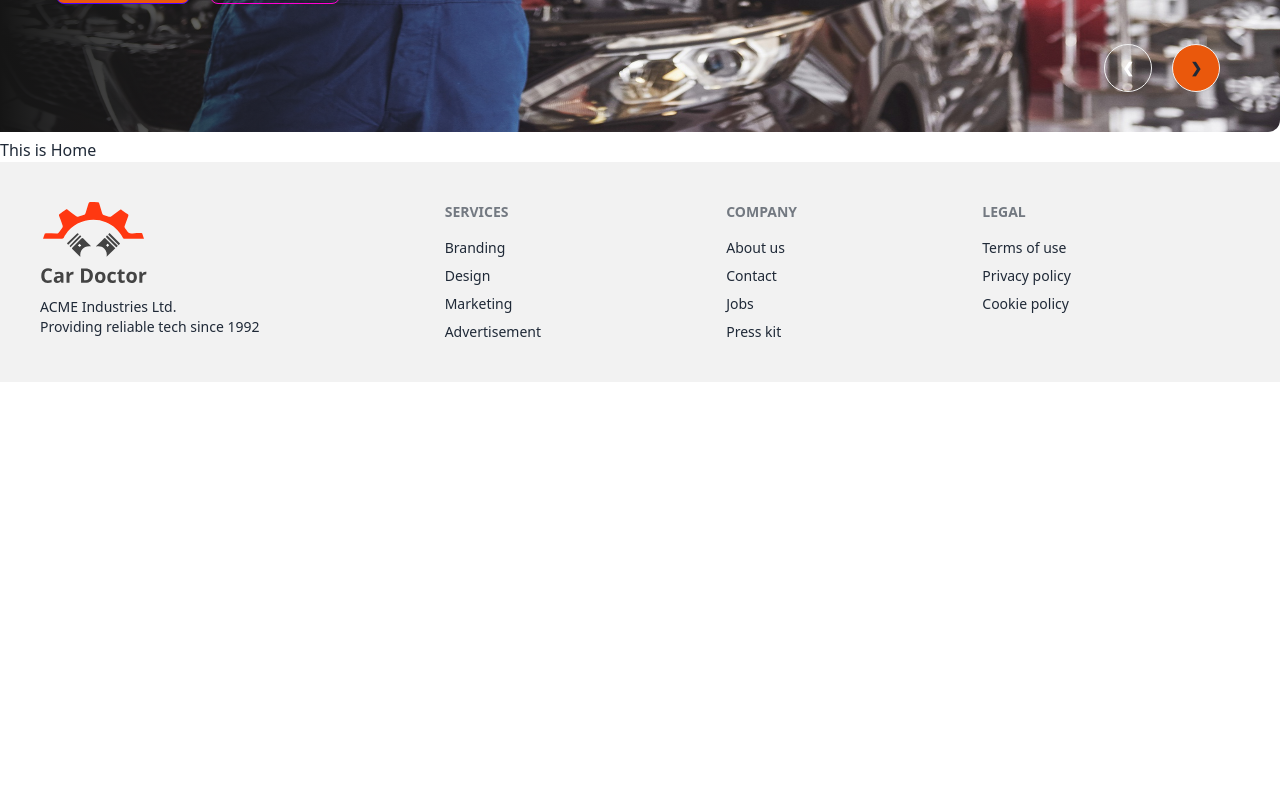
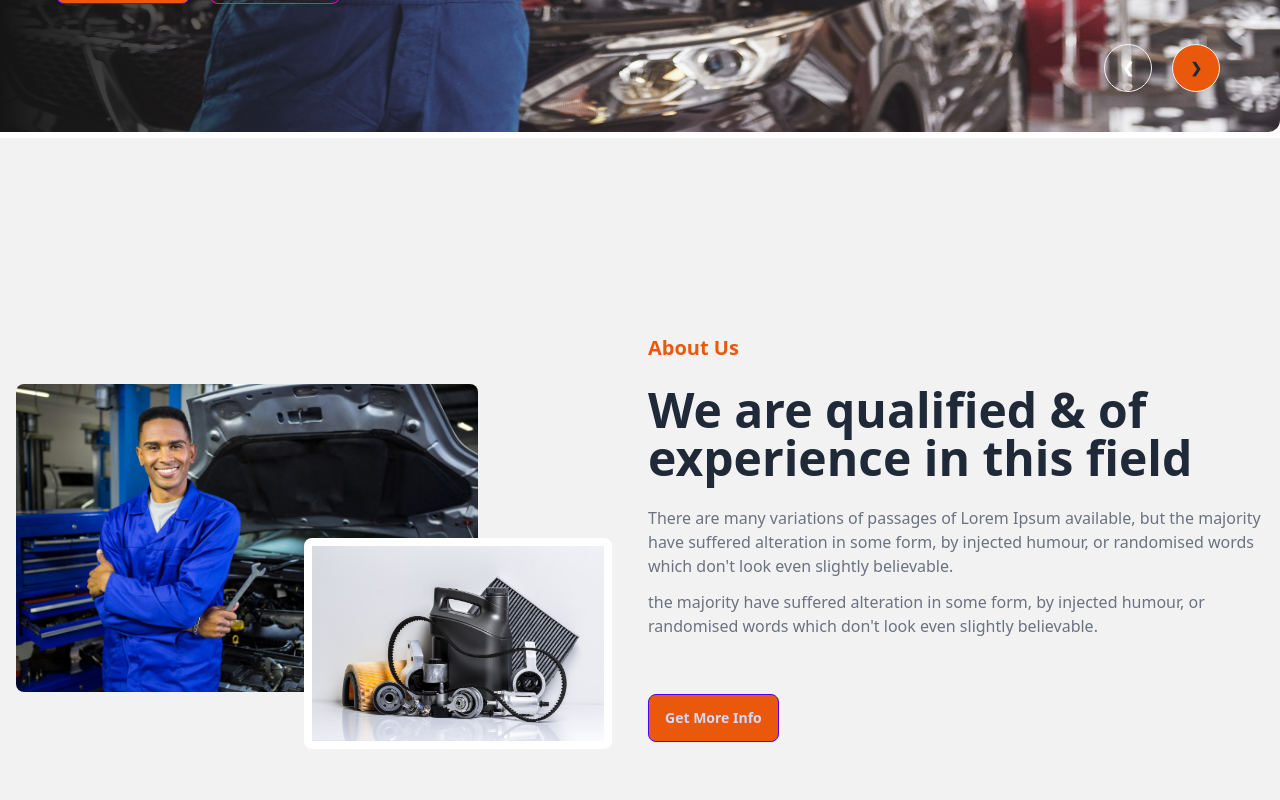
Before and after one commit to hamimWebDev/car-doctor-client, a React (Vite) app: page / in a window 1280 px wide. Shown: the part 580-1380 px from the top of the page. Before the commit the page ends 962 px from the top, so only its background shows below. Built offline with nearby package versions, Linux system fonts and the light colour scheme.

Commit message:
create About

```diff
--- /dev/null
+++ b/src/Pages/Home/About/About.jsx
@@ -0,0 +1,40 @@
+import React from "react";
+import person from "../../../assets/images/about_us/person.jpg";
+import parts from "../../../assets/images/about_us/parts.jpg";
+const About = () => {
+  return (
+    <div className="hero min-h-screen bg-base-200">
+      <div className="hero-content flex-col lg:flex-row">
+        <div className="lg:w-1/2 relative">
+          <img className="w-3/4 rounded-lg" src={person} />
+          <img
+            className="w-1/2 absolute right-5 top-1/2 border-8 border-white rounded-lg"
+            src={parts}
+          />
+        </div>
+        <div className="lg:w-1/2">
+          <h2 className="mb-6 text-orange-600 text-xl font-bold">About Us</h2>
+          <h1 className="text-5xl font-bold">
+            We are qualified & of experience in this field
+          </h1>
+          <p className="pt-6 font-medium text-gray-500">
+            There are many variations of passages of Lorem Ipsum available, but
+            the majority have suffered alteration in some form, by injected
+            humour, or randomised words which don't look even slightly
+            believable.
+          </p>
+          <p className="py-3 font-medium text-gray-500">
+            the majority have suffered alteration in some form, by injected
+            humour, or randomised words which don't look even slightly
+            believable.
+          </p>
+          <button className="btn btn-primary bg-orange-600 mt-11">
+            Get More Info
+          </button>
+        </div>
+      </div>
+    </div>
+  );
+};
+
+export default About;
--- a/src/Pages/Home/Banner/Banner.jsx
+++ b/src/Pages/Home/Banner/Banner.jsx
@@ -12,7 +12,7 @@ const Banner = () => {
       <div id="slide1" className="carousel-item relative w-full ">
         <img src={img1} className="w-full rounded-xl" />
         <div className="absolute flex items-center h-full left-0 top-0 bg-gradient-to-r from-[#151515] to-[rgba(29, 29, 29, 0)]">
-          <div className="space-y-7 pl-4  justify-end ml-10">
+          <div className="space-y-7 pl-4  justify-end ml-10 text-white">
             <h2 className="text-6xl font-semibold mb-8 ">
               Affordable
               <br /> Price For Car
@@ -47,7 +47,7 @@ const Banner = () => {
       <div id="slide2" className="carousel-item relative w-full ">
         <img src={img2} className="w-full rounded-xl" />
         <div className="absolute flex items-center h-full left-0 top-0 bg-gradient-to-r from-[#151515] to-[rgba(29, 29, 29, 0)]">
-          <div className="space-y-7 pl-4  justify-end ml-10">
+          <div className="space-y-7 pl-4  justify-end ml-10 text-white">
             <h2 className="text-6xl font-semibold mb-8 ">
               Affordable
               <br /> Price For Car
@@ -82,7 +82,7 @@ const Banner = () => {
       <div id="slide3" className="carousel-item relative w-full ">
         <img src={img3} className="w-full rounded-xl" />
         <div className="absolute flex items-center h-full left-0 top-0 bg-gradient-to-r from-[#151515] to-[rgba(29, 29, 29, 0)]">
-          <div className="space-y-7 pl-4  justify-end ml-10">
+          <div className="space-y-7 pl-4  justify-end ml-10 text-white">
             <h2 className="text-6xl font-semibold mb-8 ">
               Affordable
               <br /> Price For Car
@@ -115,7 +115,7 @@ const Banner = () => {
         </div>
       </div>
       <div id="slide4" className="carousel-item relative w-full ">
-        <img src={img4} className="w-full rounded-xl" />
+        <img src={img4} className="w-full rounded-xl text-white" />
         <div className="absolute flex items-center h-full left-0 top-0 bg-gradient-to-r from-[#151515] to-[rgba(29, 29, 29, 0)]">
           <div className="space-y-7 pl-4  justify-end ml-10">
             <h2 className="text-6xl font-semibold mb-8 ">
--- a/src/Pages/Home/Home/Home.jsx
+++ b/src/Pages/Home/Home/Home.jsx
@@ -1,12 +1,13 @@
 import React from 'react';
 import Banner from '../Banner/Banner';
+import About from '../About/About';
 
 
 const Home = () => {
     return (
         <div>
             <Banner></Banner>
-            This is Home
+            <About></About>
         </div>
     );
 };
```
